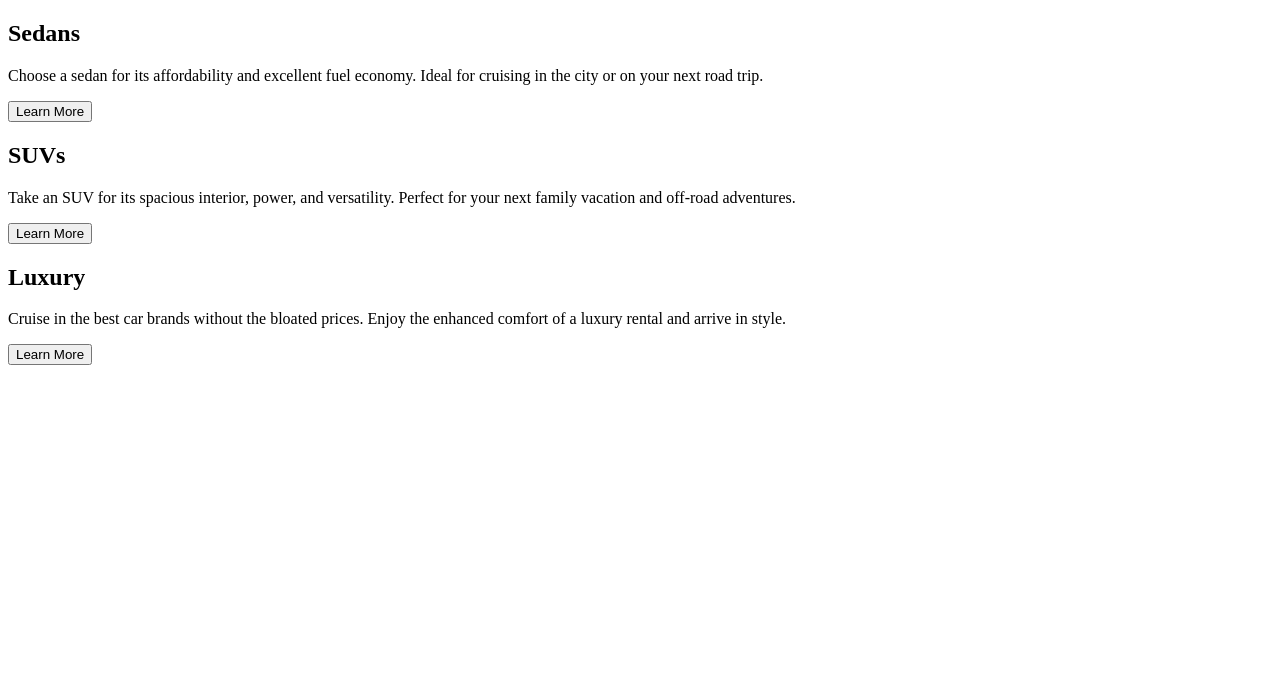
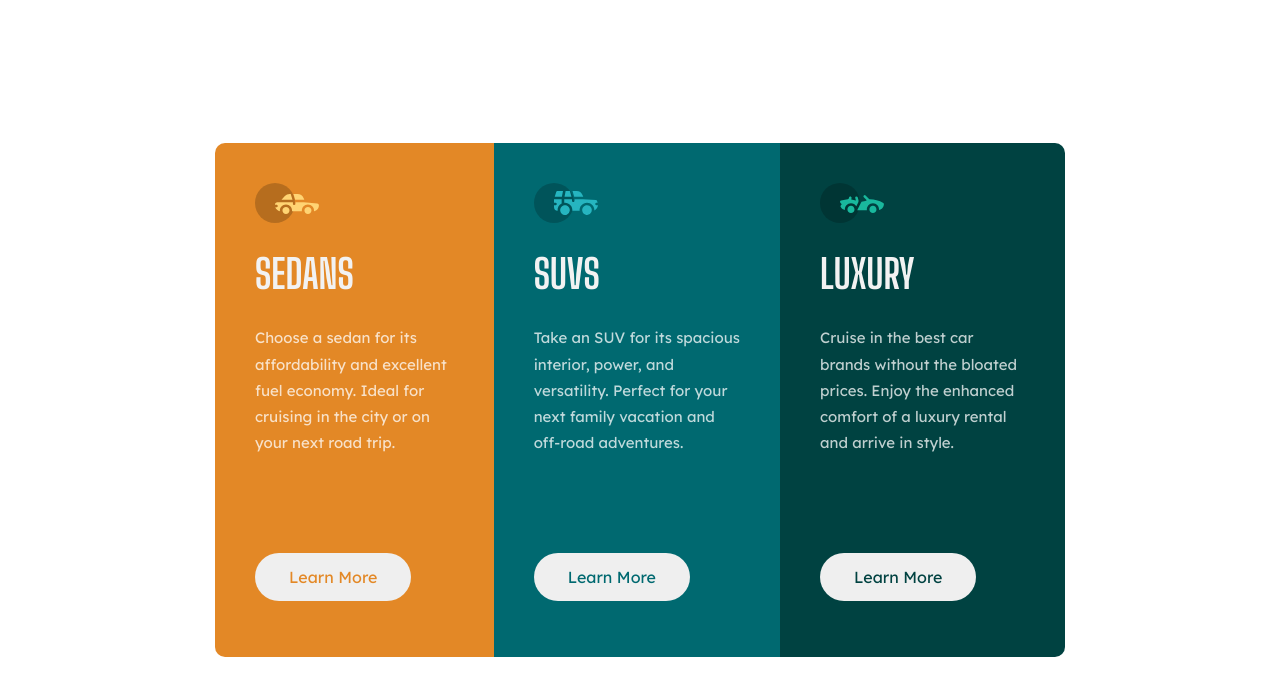
Before and after one commit to dovletgeldi-dev/3-column-preview-card-component-main, a website: page index.html in a window 1280 px wide. Drawn offline with Linux system fonts and the light colour scheme.

Commit message:
finished the css

```diff
--- a/index.html
+++ b/index.html
@@ -12,30 +12,53 @@
       href="./images/favicon-32x32.png"
     />
 
+    <!-- Fonts -->
+    <link rel="preconnect" href="https://fonts.googleapis.com" />
+    <link rel="preconnect" href="https://fonts.gstatic.com" crossorigin />
+    <link
+      href="https://fonts.googleapis.com/css2?family=Big+Shoulders+Display:wght@700&family=Lexend+Deca&display=swap"
+      rel="stylesheet"
+    />
+
+    <!-- CSS -->
+    <link rel="stylesheet" href="style.css" />
+
     <title>Frontend Mentor | 3-column preview card component</title>
   </head>
   <body>
     <main>
       <section class="container">
+        <section class="item-1">
+          <img src="/images/icon-sedans.svg" alt="Sedans" />
           <h1>Sedans</h1>
           <p>
-          Choose a sedan for its affordability and excellent fuel economy. Ideal
-          for cruising in the city or on your next road trip.
+            Choose a sedan for its affordability and excellent fuel economy.
+            Ideal for cruising in the city or on your next road trip.
           </p>
-        <button>Learn More</button>
+          <button class="btn-1">Learn More</button>
+        </section>
+
+        <section class="item-2">
+          <img src="/images/icon-suvs.svg" alt="SUVs" />
+
           <h1>SUVs</h1>
           <p>
-          Take an SUV for its spacious interior, power, and versatility. Perfect
-          for your next family vacation and off-road adventures.
+            Take an SUV for its spacious interior, power, and versatility.
+            Perfect for your next family vacation and off-road adventures.
           </p>
-        <button>Learn More</button>
+          <button class="btn-2">Learn More</button>
+        </section>
+
+        <section class="item-3">
+          <img src="/images/icon-luxury.svg" alt="Luxury" />
 
           <h1>Luxury</h1>
           <p>
             Cruise in the best car brands without the bloated prices. Enjoy the
             enhanced comfort of a luxury rental and arrive in style.
           </p>
-        <button>Learn More</button>
+          <button class="btn-3">Learn More</button>
+        </section>
       </section>
     </main>
   </body>
--- /dev/null
+++ b/style.css
@@ -0,0 +1,192 @@
+:root {
+  --clr-primary-orange: hsl(31, 77%, 52%);
+  --clr-primary-dark-cyan: hsl(184, 100%, 22%);
+  --clr-primary-very-dark-cyan: hsl(179, 100%, 13%);
+
+  /* -paragraphs */
+  --clr-neutral-transparent-white: hsla(0, 0%, 100%, 0.75);
+  /* background, headings, buttons */
+  --clr-neutral-very-light-gray: hsl(0, 0%, 95%);
+
+  --ff-primary: "Big Shoulders Display", cursive;
+  --ff-regular: "Lexend Deca", sans-serif;
+
+  --fs-normal: 0.9375em;
+
+  --fw-regular: 400;
+  --fw-bold: 700;
+}
+
+/* CSS reset by Josh Comeau - https://www.joshwcomeau.com/css/custom-css-reset/ */
+/*
+  1. Use a more-intuitive box-sizing model.
+*/
+*,
+*::before,
+*::after {
+  box-sizing: border-box;
+}
+/*
+  2. Remove default margin
+*/
+* {
+  margin: 0;
+}
+/*
+  3. Allow percentage-based heights in the application
+*/
+html,
+body {
+  height: 100%;
+}
+/*
+  Typographic tweaks!
+  4. Add accessible line-height
+  5. Improve text rendering
+*/
+body {
+  line-height: 1.75;
+  -webkit-font-smoothing: antialiased;
+}
+/*
+  6. Improve media defaults
+*/
+img,
+picture,
+video,
+canvas,
+svg {
+  display: block;
+  max-width: 100%;
+}
+/*
+  7. Remove built-in form typography styles
+*/
+input,
+button,
+textarea,
+select {
+  font: inherit;
+}
+/*
+  8. Avoid text overflows
+*/
+p,
+h1,
+h2,
+h3,
+h4,
+h5,
+h6 {
+  overflow-wrap: break-word;
+}
+
+/* General Styling */
+
+body {
+  display: grid;
+  place-content: center;
+  padding: 1rem;
+  font-family: var(--ff-regular);
+  color: var(--clr-neutral-very-light-gray);
+}
+
+.container {
+  max-width: 350px;
+}
+
+.item-1 {
+  border-radius: 5px 5px 0 0;
+  padding: 2.5rem;
+  background-color: var(--clr-primary-orange);
+}
+
+.item-2 {
+  padding: 2.5rem;
+
+  background-color: var(--clr-primary-dark-cyan);
+}
+
+.item-3 {
+  border-radius: 0 0 5px 5px;
+  padding: 2.5rem;
+  background-color: var(--clr-primary-very-dark-cyan);
+}
+
+img {
+  padding-bottom: 1rem;
+}
+
+h1 {
+  font-family: var(--ff-primary);
+  font-size: 2.5em;
+  font-weight: var(--fw-bold);
+  text-transform: uppercase;
+  padding-bottom: 1rem;
+}
+
+p {
+  color: var(--clr-neutral-transparent-white);
+  font-size: var(--fs-normal);
+  font-weight: var(--fw-regular);
+  padding-bottom: 1rem;
+}
+
+button {
+  cursor: pointer;
+  border: 2px solid transparent;
+  padding: 0.5rem 2rem;
+  border-radius: 25px;
+}
+
+button:hover {
+  border: 2px solid var(--clr-neutral-very-light-gray);
+  color: var(--clr-neutral-very-light-gray);
+}
+
+.btn-1 {
+  color: var(--clr-primary-orange);
+}
+
+.btn-1:hover {
+  background-color: var(--clr-primary-orange);
+}
+
+.btn-2 {
+  color: var(--clr-primary-dark-cyan);
+}
+
+.btn-2:hover {
+  background-color: var(--clr-primary-dark-cyan);
+}
+
+.btn-3 {
+  color: var(--clr-primary-very-dark-cyan);
+}
+
+.btn-3:hover {
+  background-color: var(--clr-primary-very-dark-cyan);
+}
+
+@media (min-width: 800px) {
+  .container {
+    min-width: 850px;
+    display: flex;
+  }
+
+  .item-1 {
+    border-radius: 10px 0 0 10px;
+  }
+
+  .item-3 {
+    border-radius: 0 10px 10px 0;
+  }
+
+  p {
+    margin-bottom: 5rem;
+  }
+
+  button {
+    margin-bottom: 1rem;
+  }
+}
```
Lines whose indentation alone changed are shown as unchanged.
